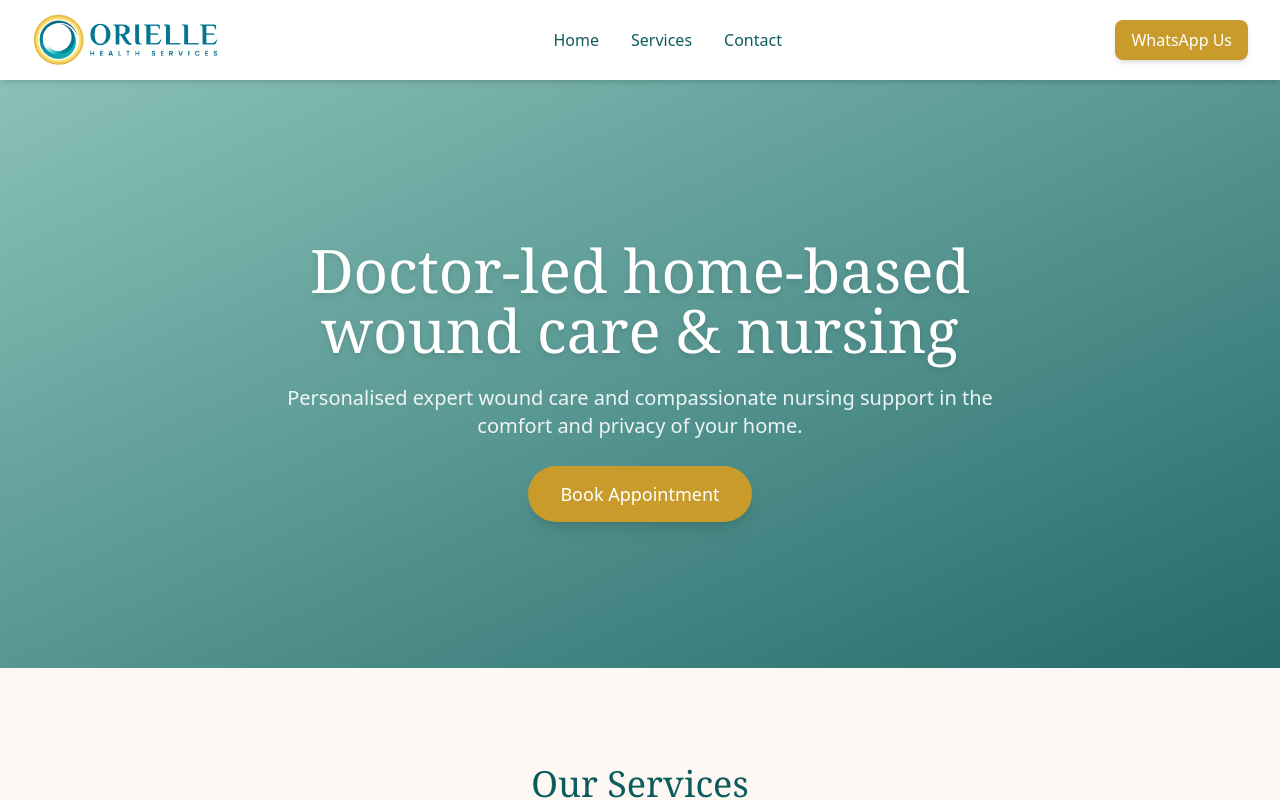
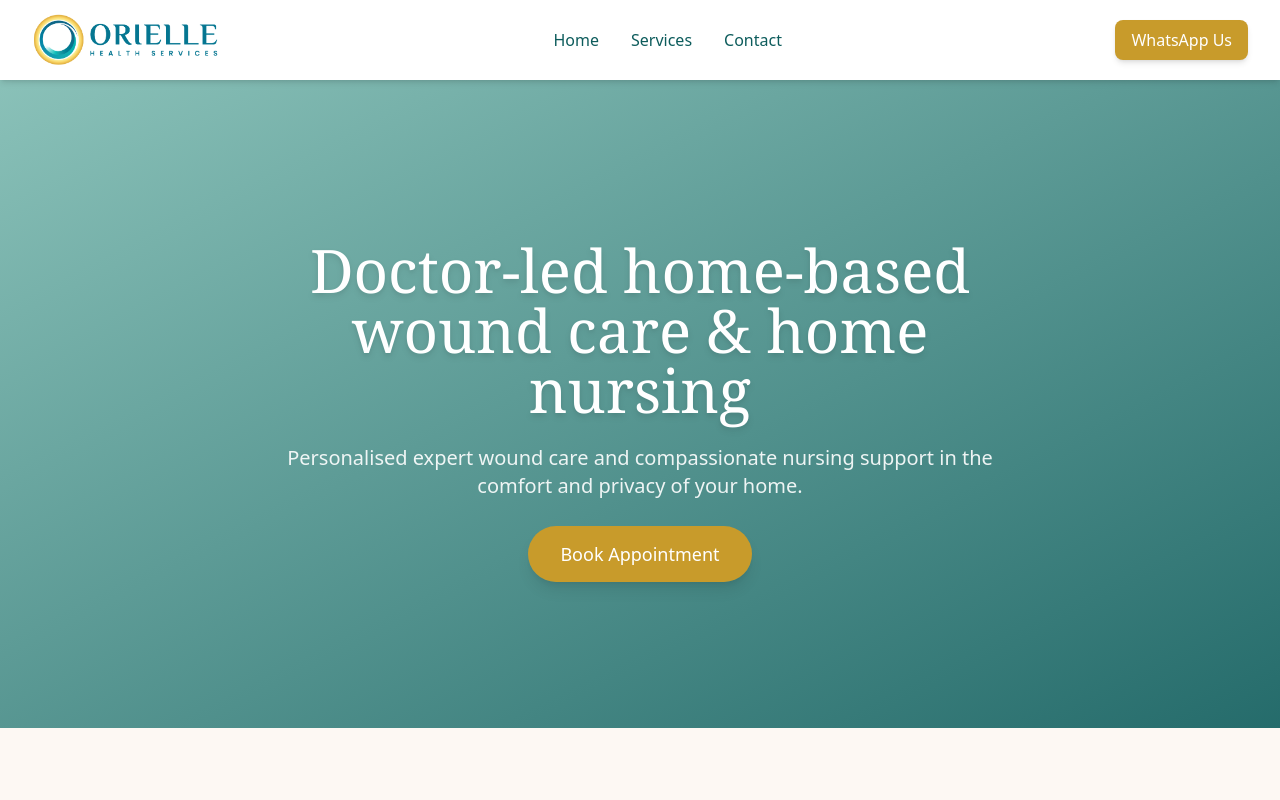
Before and after one commit to rrjayapalan/oriellehealth_verified, a Next.js app: page / in a window 1280 px wide. Shown: the top 800 px of the page. Built offline with nearby package versions, Linux system fonts and the light colour scheme.

Commit message:
Update page.js

```diff
--- a/app/page.js
+++ b/app/page.js
@@ -47,7 +47,7 @@ export default function Home() {
         <div className="absolute inset-0 bg-gradient-to-br from-turquoise to-teal opacity-90" />
         <div className="relative z-10 max-w-3xl">
           <h1 className="text-5xl md:text-6xl font-serif text-white drop-shadow-md mb-6">
-            Doctor-led home-based wound care & nursing
+            Doctor-led home-based wound care & home nursing
           </h1>
           <p className="text-lg md:text-xl text-white/90 mb-10 leading-relaxed">
             Personalised expert wound care and compassionate nursing support in the comfort and privacy of your home.
```
